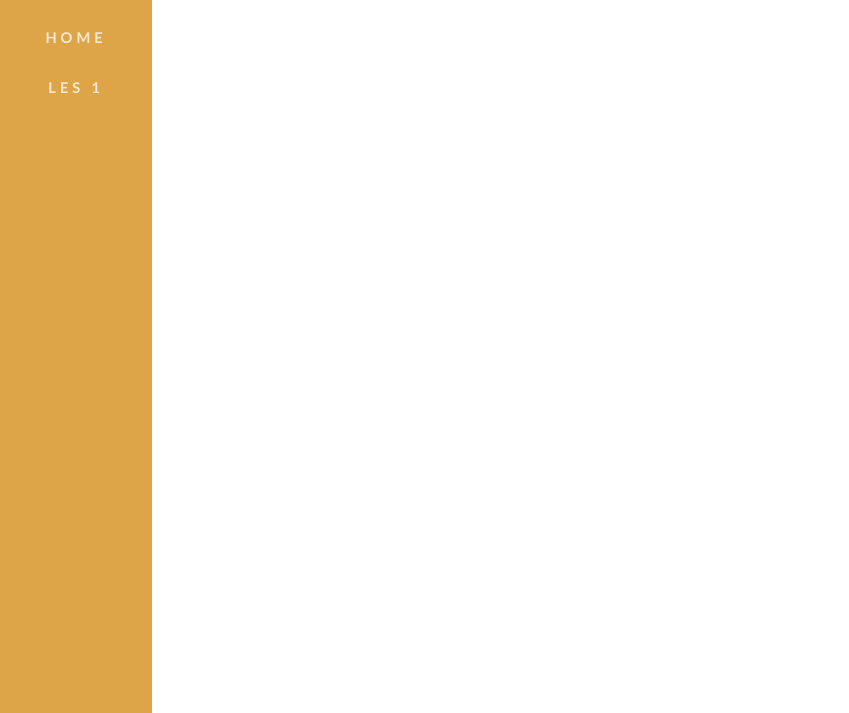
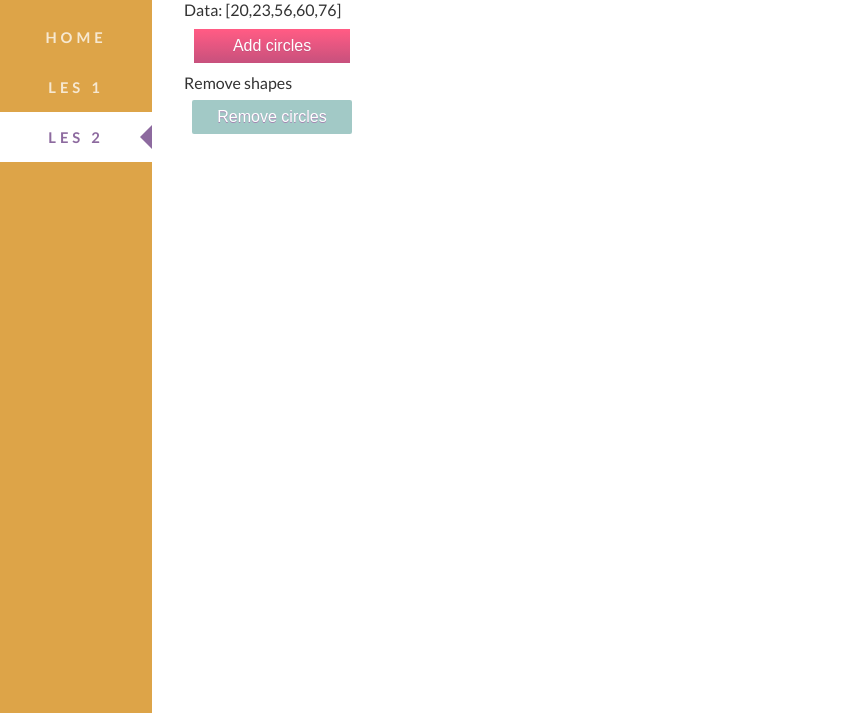
Before and after one commit to dmijatovic/d3-react-starter, a React app: page /les2 in a window 1280 px wide. Before the commit this address led to /error/404. Shown: the part 87-800 px from the top of the page, without its empty margins (0-849 px from the left). Built offline with nearby package versions, Linux system fonts and the light colour scheme; some packages are replaced by stand-ins of ours.

Commit message:
add les2

```diff
--- a/src/page/Home.js
+++ b/src/page/Home.js
@@ -12,8 +12,10 @@ export default class Home extends React.Component {
   render() {
     return (
       <section>
-        <h1>Page title - HOME</h1>
-        <p>This is simple content</p>
+        <h1>Welcome</h1>
+        <p>
+          To D3 lessons integrated as part of React project.
+        </p>
       </section>
     )
   }
--- a/src/page/Les1.js
+++ b/src/page/Les1.js
@@ -30,8 +30,7 @@ class Les1 extends Component {
   render() {
     return (
       <section className="article-content">
-        <h1>Les 1: Create SVG and basic share in it</h1>
-        <h2>This is subtitle</h2>
+        <h1>Les 1: Create SVG and basic shapes in it</h1>
         <p>
           Add shapes
           <br />
--- /dev/null
+++ b/src/page/Les2.js
@@ -0,0 +1,99 @@
+import React, { Component } from 'react'
+
+import * as d3 from 'd3'
+
+class Les2 extends Component {
+  data = [20, 23, 56, 60, 76]
+  svg = null
+  left = 0
+
+  xPos = (d, i) => {
+    // debugger
+    if (i === 0) {
+      this.left += d
+    } else {
+      this.left += d + this.data[i - 1]
+    }
+    return this.left
+  }
+
+  addCircles = () => {
+    //select all circles
+    let c = this.svg.selectAll('circle').data(this.data)
+    //enter new shapes
+    let g = c
+      .enter()
+      .append('g')
+      .attr('id', 'circles')
+
+    g.append('circle')
+      .attr('cx', (d, i) => {
+        return this.xPos(d, i)
+      })
+      .attr('cy', 200)
+      .attr('r', (d, i) => {
+        return d
+      })
+      .attr('fill', 'blue')
+      .attr('opacity', 0.25)
+
+    //reset left
+    this.left = 0
+    g.append('text')
+      .attr('x', (d, i) => {
+        return this.xPos(d, i)
+      })
+      .attr('y', 204)
+      .attr('text-anchor', 'middle')
+      .text((d, i) => {
+        return Math.floor(d)
+      })
+  }
+  delete = shape => {
+    // debugger
+    this.svg.selectAll(shape).remove()
+    //remove text too
+    //this.svg.selectAll('text').remove()
+    //reset left position counter
+    this.left = 0
+  }
+  render() {
+    return (
+      <section className="article-content">
+        <h1>Les 2: Create circles based on array of data</h1>
+        <p>
+          Data: {JSON.stringify(this.data)}
+          <br />
+          <button
+            className="btn primary"
+            onClick={this.addCircles}>
+            Add circles
+          </button>
+        </p>
+        <p>
+          Remove shapes
+          <br />
+          <button
+            className="btn second"
+            onClick={() => this.delete('#circles')}>
+            Remove circles
+          </button>
+        </p>
+        <div id="svg-holder" />
+      </section>
+    )
+  }
+  componentDidMount() {
+    //debugger
+    let w = this.data.reduce((tot, d) => (tot += d))
+    this.svg = d3
+      .select('#svg-holder')
+      .append('svg')
+      .attr('width', Math.round(w * 2))
+      .attr('height', 400)
+      .attr('border', 1)
+    //console.log('This is mounted')
+  }
+}
+
+export default Les2
--- a/src/router/routes.js
+++ b/src/router/routes.js
@@ -7,6 +7,8 @@ import HomePage from '../page/Home'
 import ErrorPage from '../page/Error'
 
 import Les1 from '../page/Les1'
+import Les2 from '../page/Les2'
+
 /**
  * Routes
  * @param {Array} route: Array of objects
@@ -38,6 +40,13 @@ const routes = [
     props: { exact: true }
   },
   {
+    path: '/les2',
+    component: Les2,
+    label: 'Les 2',
+    type: 'component',
+    props: { exact: true }
+  },
+  {
     path: '/error/:id',
     component: ErrorPage,
     props: { exact: true },
--- a/src/styles/_css-variables.scss
+++ b/src/styles/_css-variables.scss
@@ -1,6 +1,6 @@
 /*
   CSS VARIABLES
-  these in included in CSS and can be used by js 'on-the-fly'
+  these are included in CSS and can be used by js 'on-the-fly'
   SCSS variables are only used during compilation of CSS code
   This project test use of CSS variables
 */
```
